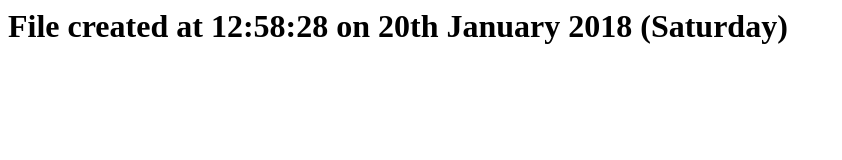
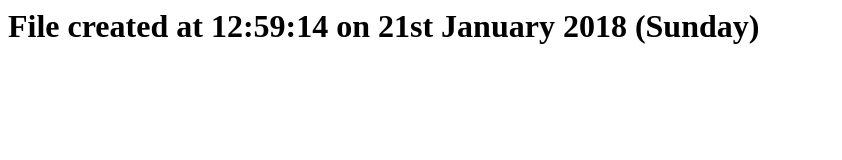
Before and after one commit to sole/publish-and-cron, a plain HTML site: page index.html in a window 1280 px wide. Shown: the whole page, without its empty margins (0-842 px from the left). Drawn offline with Linux system fonts and the light colour scheme.

Commit message:
Built from commit 9921361ec153f92ea03c2b71ecfaecc8a2d7d6eb

```diff
--- a/index.html
+++ b/index.html
@@ -1 +1 @@
-<h1>File created at 12:58:28 on 20th January 2018 (Saturday)</h1>
+<h1>File created at 12:59:14 on 21st January 2018 (Sunday)</h1>
```
